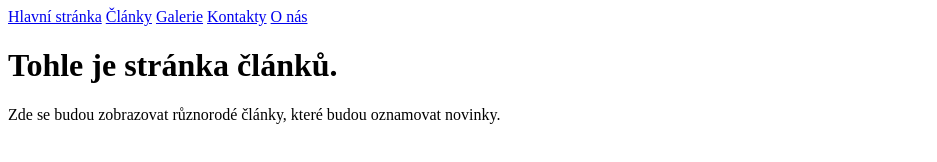
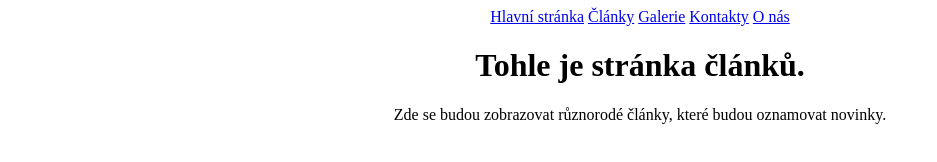
Before and after one commit to radekhavelka3/NAV, a plain HTML site: page stranky_havelka/clanky.html in a window 1280 px wide. Shown: the whole page, without its empty margins (0-937 px from the left). Drawn offline with Linux system fonts and the light colour scheme.

Commit message:
Add files via upload

```diff
--- a/stranky_havelka/clanky.html
+++ b/stranky_havelka/clanky.html
@@ -3,6 +3,7 @@
 <head>
     <meta charset="UTF-8">
     <meta name="viewport" content="width=device-width, initial-scale=1.0">
+    <link rel="stylesheet" href="style.css">
     <title>Články</title>
     <nav>
         <a href="index.html">Hlavní stránka</a>
--- /dev/null
+++ b/stranky_havelka/style.css
@@ -0,0 +1,3 @@
+h1, p, nav{
+    text-align: center;
+}
```
Also changed, not shown: stranky_havelka/galerie.html (+1 -0 lines), stranky_havelka/index.html (+1 -0 lines), stranky_havelka/kontakty.html (+1 -0 lines), stranky_havelka/onas.html (+1 -0 lines).
